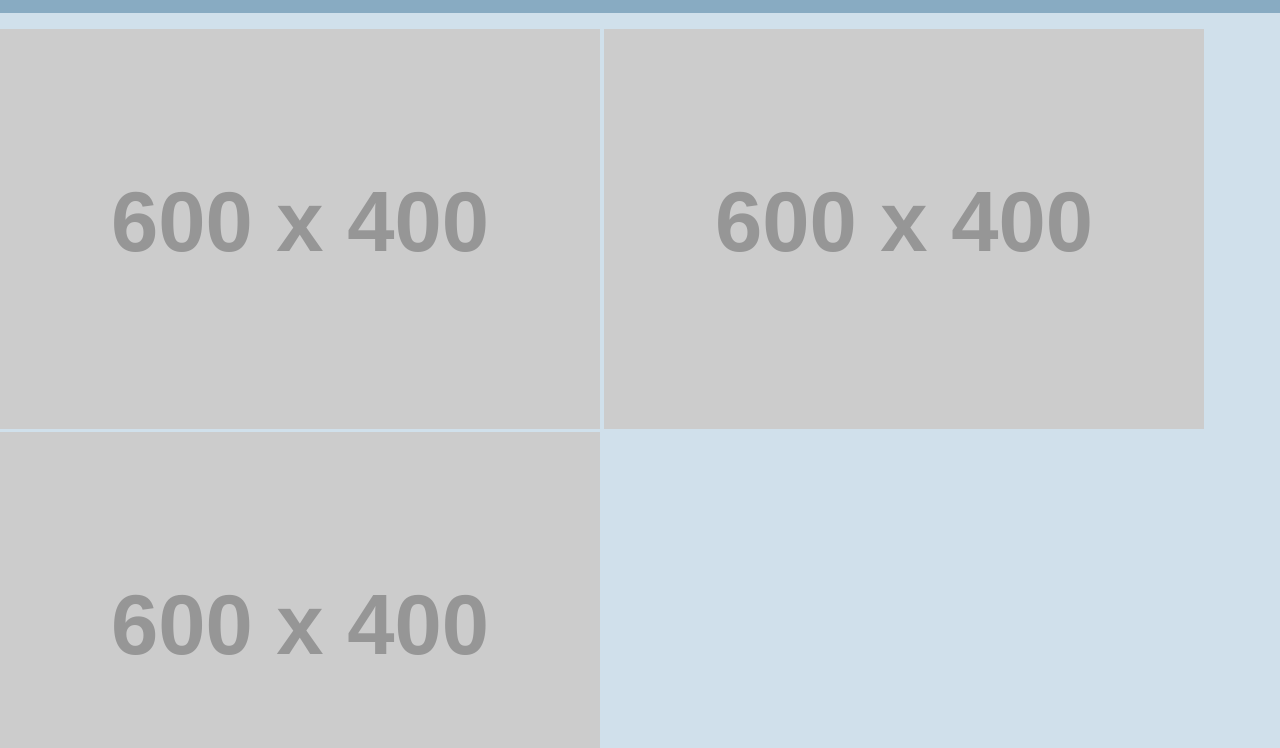
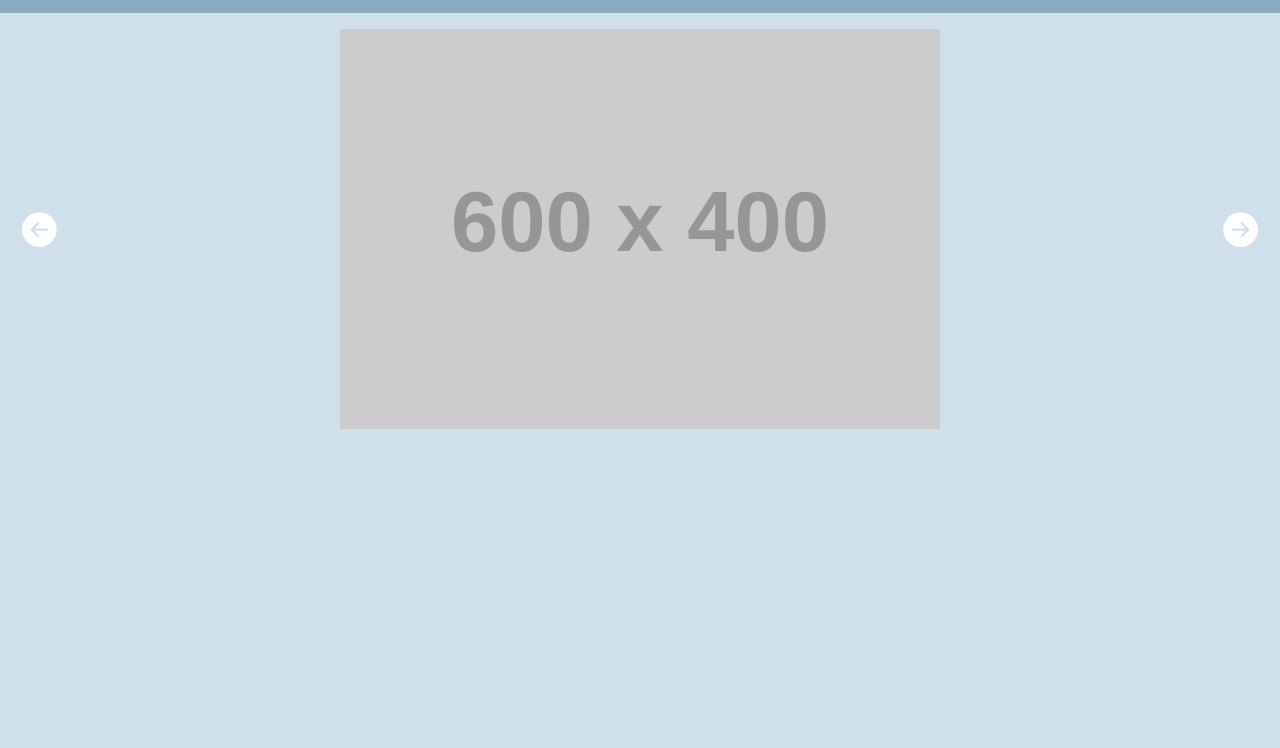
Before and after one commit to guicarbar/template-website, a plain HTML site: page index.html in a window 1280 px wide. Shown: the part 52-800 px from the top of the page. Drawn offline with nearby package versions, Linux system fonts and the light colour scheme; placeholder pictures from the web are drawn by us; a web font is replaced by a local one.

Commit message:
update - index main (#6)

```diff
--- a/index.html
+++ b/index.html
@@ -40,9 +40,9 @@
     <div class="carroussel">
       <!-- screen -->
       <div class="carroussel-screen" id="caroussel">
-        <img src="https://placehold.co/600x400/blue/white?font=montserrat&text=Placehold+image" alt="Placehold image">
-        <img src="https://placehold.co/600x400/orange/white?font=montserrat&text=Placehold+image" alt="Placehold image">
-        <img src="https://placehold.co/600x400/red/white?font=montserrat&text=Placehold+image" alt="Placehold image">
+        <img class="screen-active" src="https://placehold.co/600x400/blue/white?font=montserrat&text=Placehold+image" alt="Placehold image">
+        <img class="screen-disable" src="https://placehold.co/600x400/orange/white?font=montserrat&text=Placehold+image" alt="Placehold image">
+        <img class="screen-disable" src="https://placehold.co/600x400/red/white?font=montserrat&text=Placehold+image" alt="Placehold image">
       </div>
       <!-- buttons -->
       <div class="carroussel-btn">
--- a/javascript/caroussel.js
+++ b/javascript/caroussel.js
@@ -1,4 +1,5 @@
 function caroussel() {
+  // vars
   const caroussel = document.getElementById('caroussel')
 
 
--- a/style/index-main.css
+++ b/style/index-main.css
@@ -13,23 +13,35 @@
 
 /* index page */
 main {
+  height: 100vh;
   width: 100vw;
   margin: 1em 0em;
 }
 
 
+/* carroussel */
+/* general itens */
+.carroussel {
+  position: relative;
+}
+
 /* btn for carroussel */
 .carroussel-btn {
+  position: absolute;
+  width: 100%;
+  top: 50%;
+  transform: translateY(-50%);
+
   display: flex;
   justify-content: space-between;
   padding: 0 1em;
 }
 
 .carroussel-btn > button {
-  border: none;
   background-color: transparent;
   cursor: auto;
   transition: all .3s ease;
+  border: none;
 }
 
 .carroussel-btn > button:hover { transform: scale(1.1); }
@@ -37,7 +49,22 @@ main {
 
 .carroussel-btn > button > i {
   color: var(--colorWhite);
-  font-size: 3em;
+  font-size: 2.6em;
   transition: all .3s ease;
   cursor: pointer;
 }
+
+
+
+/* screen - carroussel */
+.carroussel-screen {
+  text-align: center;
+}
+
+.carroussel-screen > img {
+  max-width: 100vw;
+}
+
+.screen-disable {
+  display: none;
+}
--- a/style/navbar.css
+++ b/style/navbar.css
@@ -2,7 +2,7 @@
 .navbar {
   position: sticky;
   top: 0;
-  z-index: 0;
+  z-index: 8;
 }
 
 /* navbar css */
@@ -49,7 +49,7 @@
 .navbar-link {
   /* display */
   position: absolute;
-  z-index: 5;
+  z-index: 9;
   /* spacing */
   min-width: 100vw;
   /* decorate */
```
